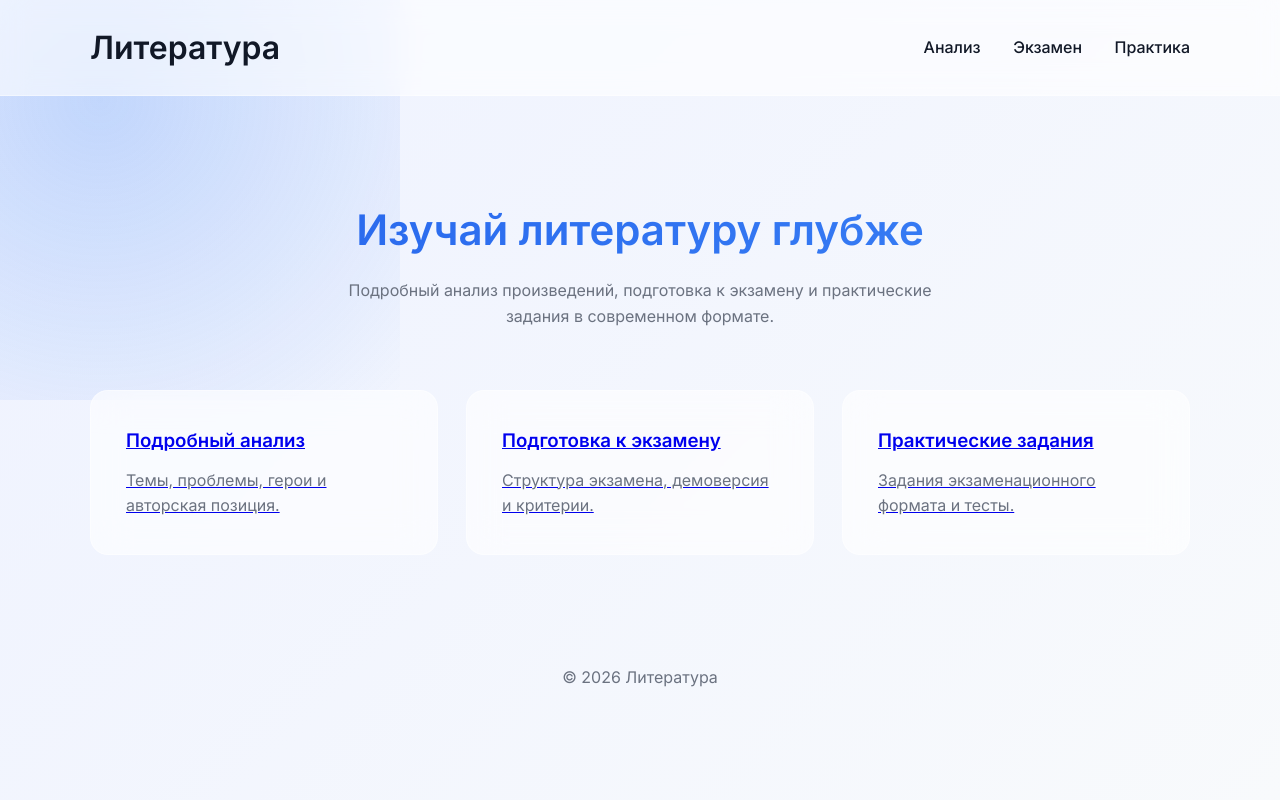
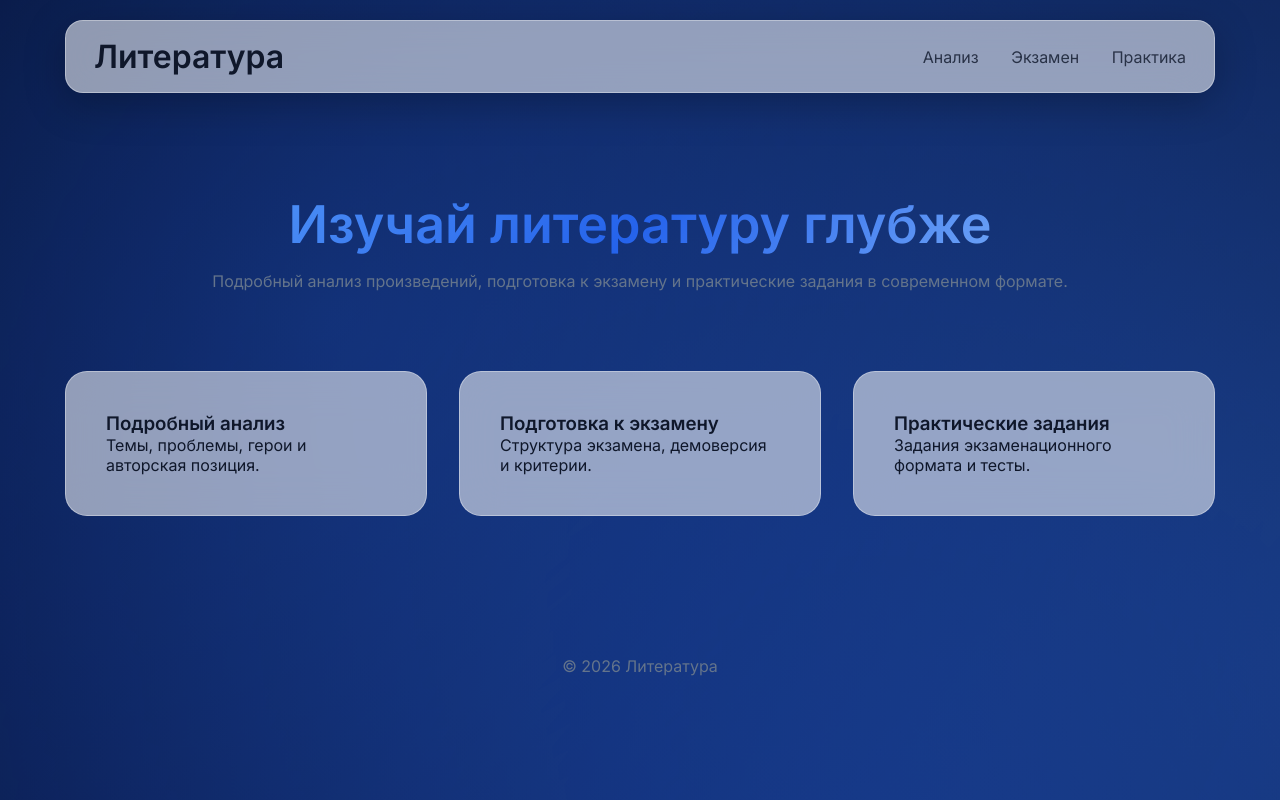
Before and after one commit to ekomarov15/ekomarov15.github.io, a PHP site: page / in a window 1280 px wide. Run offline with PHP 8.4, Linux system fonts and the light colour scheme.

Commit message:
Update style.css

```diff
--- a/style.css
+++ b/style.css
@@ -1,251 +1,284 @@
-/* ===== RESET ===== */
+/* ================= RESET ================= */
 
-* {
-    margin: 0;
-    padding: 0;
-    box-sizing: border-box;
+*{
+margin:0;
+padding:0;
+box-sizing:border-box;
 }
 
-/* ===== THEME VARIABLES ===== */
-
-:root {
-
-    --bg-gradient:
-        linear-gradient(135deg,#eef2ff,#f8fafc);
-
-    --text-main:#111827;
-    --text-secondary:#6b7280;
-
-    --glass-bg:rgba(255,255,255,0.6);
-    --glass-border:rgba(255,255,255,0.4);
-
-    --accent:#2563eb;
-    --accent-light:#3b82f6;
+a{
+text-decoration:none;
+color:inherit;
 }
 
-/* ===== DARK MODE ===== */
-
-@media (prefers-color-scheme: dark){
+/* ================= VARIABLES ================= */
 
 :root{
 
-    --bg-gradient:
-        linear-gradient(135deg,#020617,#0f172a);
+--text-main:#0f172a;
+--text-secondary:#64748b;
 
+--glass-bg:rgba(255,255,255,0.55);
+--glass-border:rgba(255,255,255,0.35);
+
+--accent:#2563eb;
+--accent-light:#60a5fa;
+}
+
+/* DARK MODE */
+
+@media (prefers-color-scheme:dark){
+
+:root{
 --text-main:#f1f5f9;
 --text-secondary:#94a3b8;
 
-    --glass-bg:rgba(15,23,42,0.6);
+--glass-bg:rgba(15,23,42,0.55);
 --glass-border:rgba(255,255,255,0.08);
-
-    --accent:#60a5fa;
-    --accent-light:#93c5fd;
 }
 }
 
-/* ===== BODY ===== */
+/* ================= BODY ================= */
 
 body{
 font-family:'Inter',sans-serif;
-    background:var(--bg-gradient);
 color:var(--text-main);
 min-height:100vh;
-    line-height:1.6;
+overflow-x:hidden;
+background:#020617;
 }
 
-/* glowing background */
+/* ===== ANIMATED BACKGROUND ===== */
 
 body::before{
 content:"";
 position:fixed;
-    width:600px;
-    height:600px;
+width:140%;
+height:140%;
+
 background:
-        radial-gradient(circle,
-        rgba(59,130,246,0.25),
-        transparent);
-    top:-200px;
-    left:-200px;
+radial-gradient(circle at 20% 30%,#2563eb55,transparent),
+radial-gradient(circle at 80% 60%,#3b82f655,transparent),
+radial-gradient(circle at 50% 90%,#1d4ed855,transparent);
+
+animation:bgMove 18s infinite alternate ease-in-out;
+z-index:-2;
+}
+
+@keyframes bgMove{
+0%{transform:translate(0,0);}
+100%{transform:translate(-80px,-60px);}
+}
+
+/* ================= CURSOR GLOW ================= */
+
+.cursor-glow{
+position:fixed;
+width:300px;
+height:300px;
+border-radius:50%;
+pointer-events:none;
+background:radial-gradient(circle,
+rgba(59,130,246,.25),
+transparent 70%);
+transform:translate(-50%,-50%);
 z-index:-1;
 }
 
-/* ===== CONTAINER ===== */
+/* ================= CONTAINER ================= */
 
 .container{
 width:90%;
-    max-width:1100px;
+max-width:1150px;
 margin:auto;
 }
 
-/* ===== HEADER ===== */
+/* ================= FLOATING NAVBAR ================= */
 
 .header{
-    backdrop-filter:blur(14px);
-    background:var(--glass-bg);
-    border-bottom:1px solid var(--glass-border);
+position:sticky;
+top:20px;
+z-index:100;
 }
 
 .header .container{
+
 display:flex;
 justify-content:space-between;
 align-items:center;
-    padding:22px 0;
+
+padding:16px 28px;
+
+border-radius:18px;
+
+backdrop-filter:blur(20px);
+background:var(--glass-bg);
+border:1px solid var(--glass-border);
+
+box-shadow:
+0 10px 40px rgba(0,0,0,.25);
 }
-
-.header h1{
-    font-weight:600;
-}
-
-/* ===== NAV ===== */
 
 nav a{
 margin-left:28px;
-    text-decoration:none;
-    color:var(--text-main);
-    font-weight:500;
-    position:relative;
-}
-
-nav a::after{
-    content:"";
-    position:absolute;
-    width:0%;
-    height:2px;
-    left:0;
-    bottom:-5px;
-    background:var(--accent);
+opacity:.8;
 transition:.3s;
 }
 
-nav a:hover::after{
-    width:100%;
+nav a:hover{
+opacity:1;
+color:var(--accent-light);
 }
 
-/* ===== HERO ===== */
+/* ================= HERO ================= */
 
 .hero{
 text-align:center;
-    padding:100px 0 60px;
+padding:120px 0 80px;
 animation:fadeUp 1s ease forwards;
 }
 
 .hero h2{
-    font-size:42px;
+font-size:52px;
 font-weight:600;
-    margin-bottom:15px;
 
 background:
-        linear-gradient(
-        135deg,
-        var(--accent),
-        var(--accent-light));
+linear-gradient(135deg,
+#60a5fa,
+#2563eb,
+#93c5fd);
 
 -webkit-background-clip:text;
 color:transparent;
 }
 
 .hero p{
+margin-top:15px;
 color:var(--text-secondary);
-    max-width:650px;
-    margin:auto;
 }
 
-/* ===== CARDS ===== */
+/* ================= CARDS ================= */
 
 .cards{
 display:grid;
 grid-template-columns:
 repeat(auto-fit,minmax(260px,1fr));
-    gap:28px;
-    padding-bottom:80px;
+gap:32px;
+padding-bottom:100px;
 }
 
-/* ===== GLASS CARD ===== */
+/* GLASS CARD */
 
 .card{
-    backdrop-filter:blur(18px);
+
+position:relative;
+overflow:hidden;
+
+padding:40px;
+border-radius:22px;
+
+backdrop-filter:blur(22px);
 background:var(--glass-bg);
 border:1px solid var(--glass-border);
 
-    border-radius:18px;
-    padding:35px;
-
-    transition:.35s;
+transition:.4s;
 
 opacity:0;
 transform:translateY(40px);
-    animation:fadeUp .8s ease forwards;
+animation:fadeUp .8s forwards;
 }
 
-.card:nth-child(2){
-    animation-delay:.2s;
+.card:nth-child(2){animation-delay:.2s;}
+.card:nth-child(3){animation-delay:.4s;}
+
+.card::after{
+content:"";
+position:absolute;
+inset:0;
+background:
+linear-gradient(120deg,
+transparent,
+rgba(255,255,255,.15),
+transparent);
+opacity:0;
+transition:.4s;
 }
 
-.card:nth-child(3){
-    animation-delay:.4s;
+.card:hover::after{
+opacity:1;
 }
 
-.card h3{
-    margin-bottom:12px;
+.card:hover{
+transform:translateY(-14px) scale(1.02);
+box-shadow:
+0 30px 70px rgba(37,99,235,.25);
 }
 
-.card p{
-    color:var(--text-secondary);
-}
-
-/* hover */
-
-.card:hover{
-    transform:translateY(-10px) scale(1.02);
-    border-color:var(--accent);
-
-    box-shadow:
-        0 20px 45px rgba(37,99,235,.18);
-}
-
-/* ===== BUTTON ===== */
+/* ================= ULTRA BUTTON ================= */
 
 .btn{
-    display:inline-block;
-    margin-top:18px;
-    padding:12px 22px;
 
-    border-radius:10px;
-    text-decoration:none;
+display:inline-flex;
+align-items:center;
+justify-content:center;
+
+margin-top:24px;
+padding:14px 30px;
+
+border-radius:16px;
+
 font-weight:500;
 color:white;
 
 background:
-        linear-gradient(
-        135deg,
-        var(--accent),
-        var(--accent-light));
+linear-gradient(135deg,
+#2563eb,
+#60a5fa);
 
-    transition:.3s;
+transition:.35s;
+position:relative;
+overflow:hidden;
 
 box-shadow:
-        0 6px 18px rgba(37,99,235,.25);
+0 10px 30px rgba(37,99,235,.45);
+}
+
+/* magnetic shine */
+
+.btn::before{
+content:"";
+position:absolute;
+width:150%;
+height:150%;
+background:
+radial-gradient(circle,
+rgba(255,255,255,.4),
+transparent 60%);
+top:var(--y);
+left:var(--x);
+transform:translate(-50%,-50%);
+opacity:0;
+transition:.3s;
+}
+
+.btn:hover::before{
+opacity:1;
 }
 
 .btn:hover{
-    transform:translateY(-2px);
+transform:translateY(-4px) scale(1.05);
 box-shadow:
-        0 12px 28px rgba(37,99,235,.35);
+0 20px 50px rgba(37,99,235,.6);
 }
-
-.btn:active{
-    transform:scale(.97);
-}
-
-/* ===== FOOTER ===== */
+/* ================= FOOTER ================= */
 
 footer{
 text-align:center;
-    padding:30px;
+padding:40px;
 color:var(--text-secondary);
 }
 
-/* ===== ANIMATION ===== */
+/* ================= ANIMATION ================= */
 
 @keyframes fadeUp{
 from{
@@ -257,3 +290,6 @@ to{
 transform:translateY(0);
 }
 }
+.btn:active{
+transform:scale(.95);
+}
```
Lines whose indentation alone changed are shown as unchanged.
